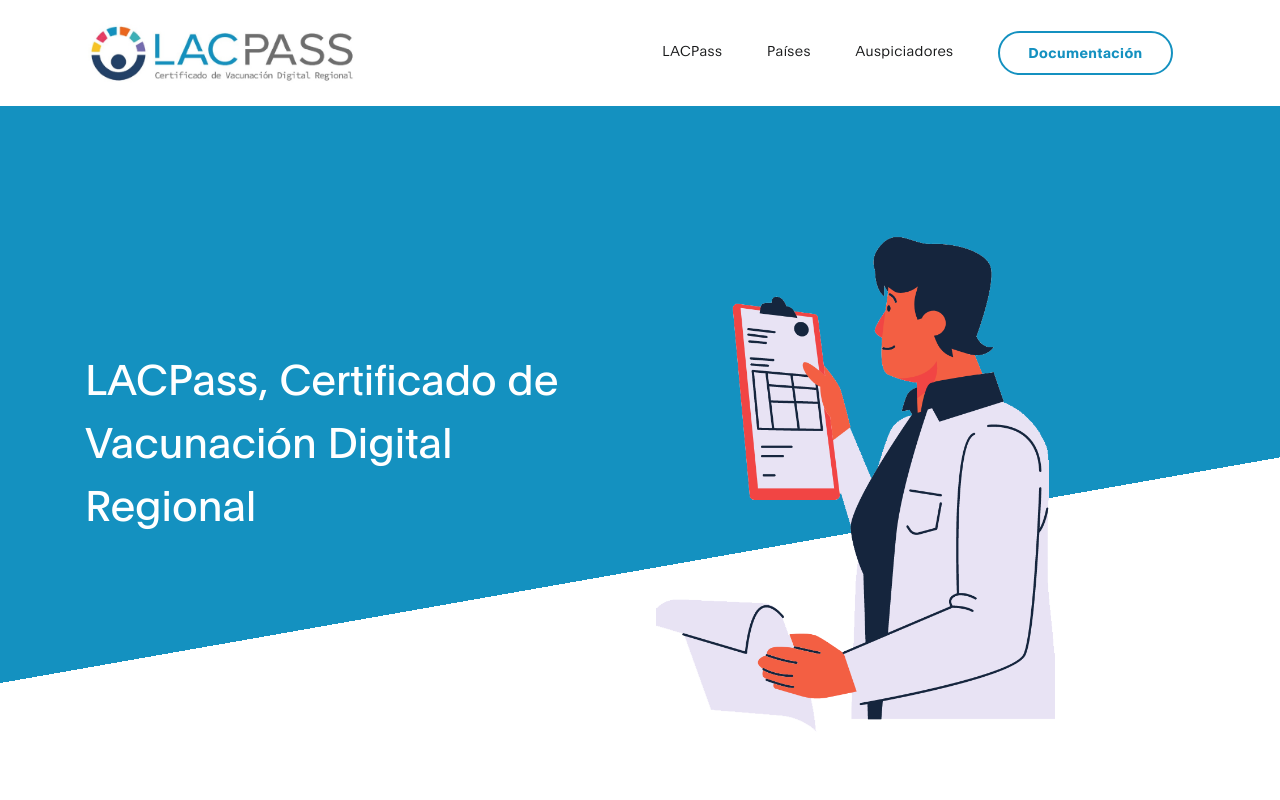
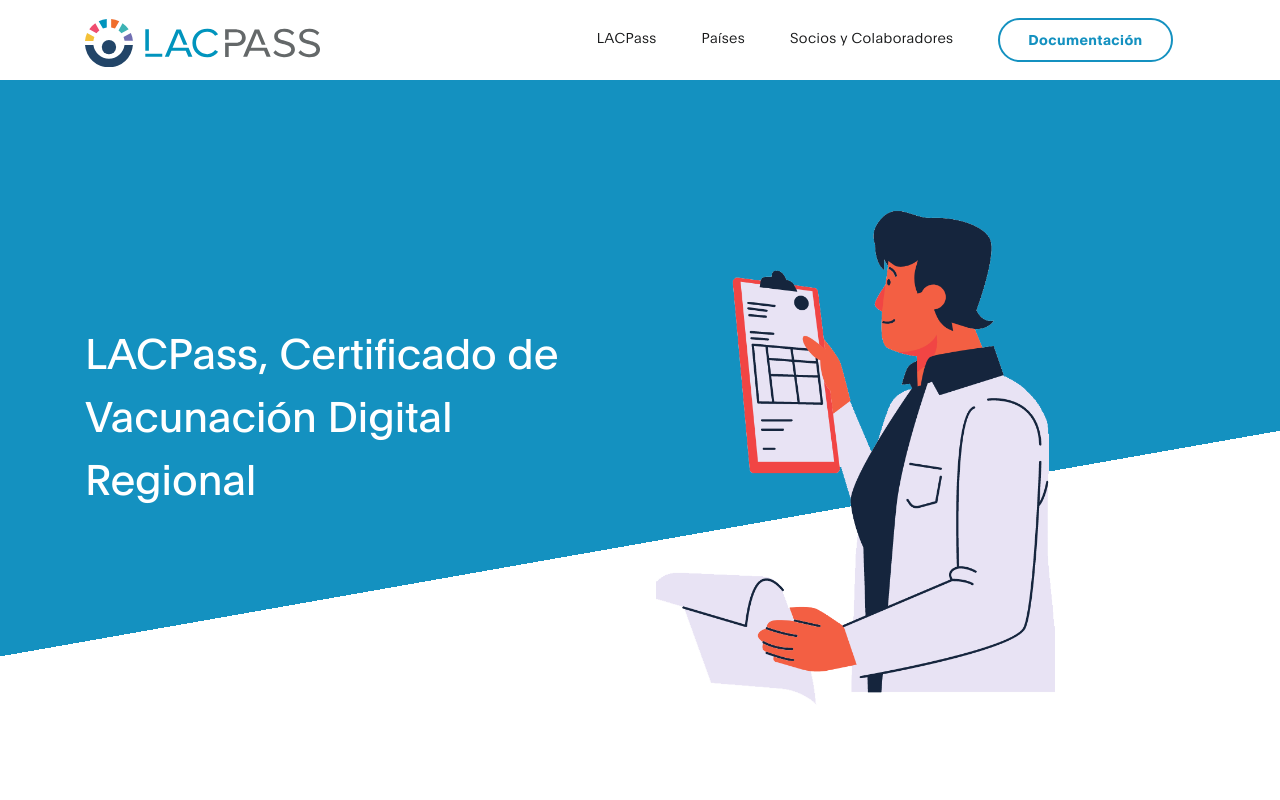
Before and after one commit to RACSEL/LacPass, a plain HTML site: page webpage/index.html in a window 1280 px wide. Shown: the top 800 px of the page. Drawn offline with Linux system fonts and the light colour scheme.

Commit message:
logo changes

```diff
--- a/webpage/index.html
+++ b/webpage/index.html
@@ -33,7 +33,7 @@
 <nav class="navbar navbar-expand-lg">
     <div class="container">
         <a class="navbar-brand">
-            <img src="images/lacpass-logo.jpg" style="max-height: 80px" class="img-fluid" alt="logo">
+            <img src="images/LG_LACPass.svg" style="max-height: 80px" class="img-fluid" alt="logo">
         </a>
 
         <button class="navbar-toggler" type="button" data-toggle="collapse" data-target="#navbarNav"
@@ -51,7 +51,7 @@
                     <a href="#project" class="nav-link smoothScroll">Países</a>
                 </li>
                 <li class="nav-item">
-                    <a href="#members" class="nav-link">Auspiciadores</a>
+                    <a href="#members" class="nav-link">Socios y Colaboradores</a>
                 </li>
 <!--                <li class="nav-item">-->
 <!--                    <a href="#team" class="nav-link">Equipo</a>-->
@@ -229,7 +229,7 @@
             <div class="col-lg-12 col-12">
 
                 <h1 class="mb-5 text-center" data-aos="fade-up">
-                    <strong>Auspiciadores</strong>
+                    <strong>Socios y Colaboradores</strong>
                 </h1>
 
                 <div class="owl-carousel owl-theme" id="members-slide">
```
Also changed, not shown: webpage/project-detail.html (+2 -2 lines), webpage/images/LG_LACPass.svg (added).
